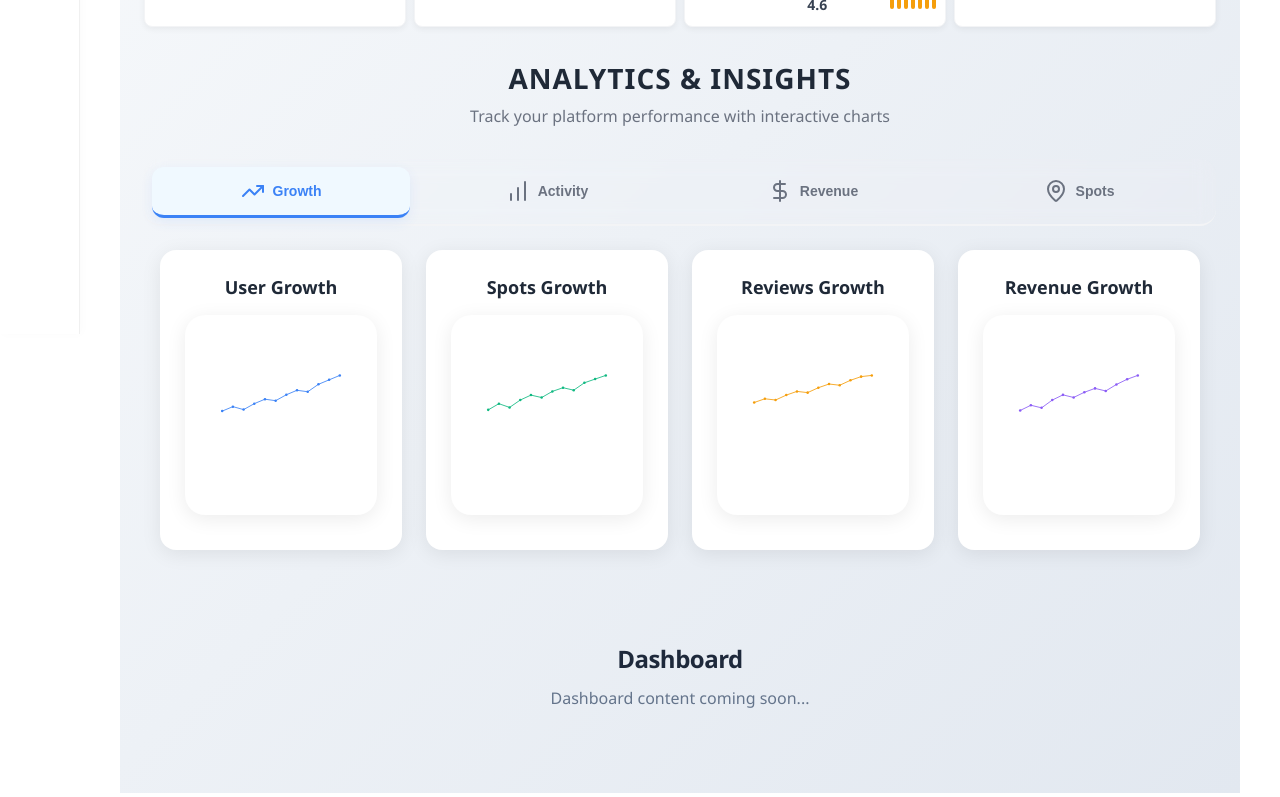
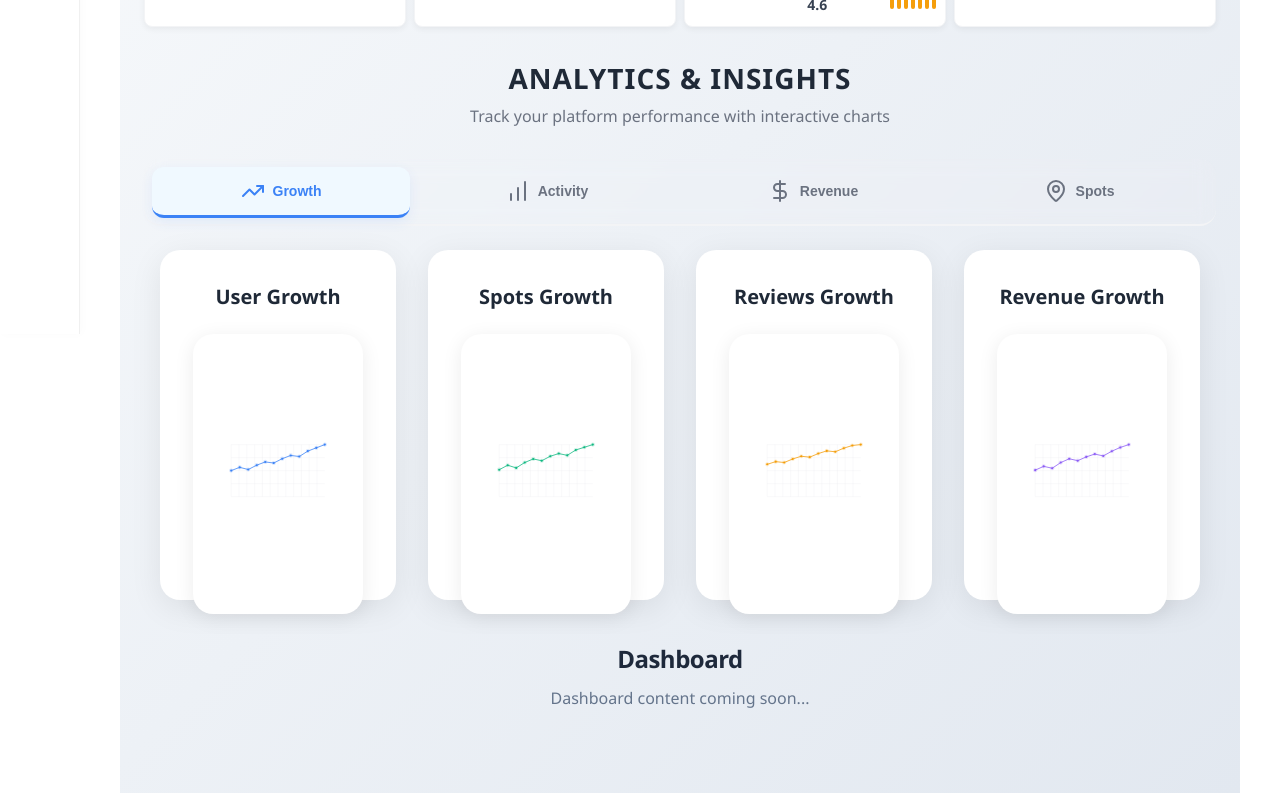
Before and after one commit to Sinxn-coder/chai-in, a React (Vite) app: page / in a window 1280 px wide. Shown: the part 466-1263 px from the top of the page. Built offline with nearby package versions, Linux system fonts and the light colour scheme.

Commit message:
Increase chart size and improve visual presentation

```diff
--- a/src/DashboardPage.css
+++ b/src/DashboardPage.css
@@ -343,40 +343,41 @@
 }
 
 .chart-content {
-  min-height: 400px;
+  min-height: 500px;
 }
 
 .chart-grid {
   display: grid;
-  grid-template-columns: repeat(auto-fit, minmax(300px, 1fr));
-  gap: 24px;
+  grid-template-columns: repeat(auto-fit, minmax(400px, 1fr));
+  gap: 32px;
 }
 
 .chart-card {
   background: white;
-  border-radius: 16px;
-  padding: 24px;
-  box-shadow: 0 4px 20px rgba(0, 0, 0, 0.08);
+  border-radius: 20px;
+  padding: 32px;
+  box-shadow: 0 8px 32px rgba(0, 0, 0, 0.08);
   border: 1px solid rgba(255, 255, 255, 0.2);
   transition: all 0.3s ease;
+  min-height: 350px;
 }
 
 .chart-card:hover {
-  transform: translateY(-4px);
-  box-shadow: 0 8px 30px rgba(0, 0, 0, 0.12);
+  transform: translateY(-8px);
+  box-shadow: 0 16px 64px rgba(0, 0, 0, 0.15);
 }
 
 .chart-card h3 {
-  font-size: 18px;
-  font-weight: 600;
-  color: #1f2937;
-  margin: 0 0 16px 0;
+  font-size: 20px;
+  font-weight: 700;
+  color: #1f2937;
+  margin: 0 0 24px 0;
   text-align: center;
 }
 
 .chart-container {
   position: relative;
-  height: 200px;
+  height: 280px;
   display: flex;
   align-items: center;
   justify-content: center;
@@ -385,26 +386,27 @@
 .chart-svg {
   width: 100%;
   height: 100%;
-  max-width: 300px;
+  max-width: 400px;
 }
 
 .chart-point {
   transition: all 0.3s ease;
+  cursor: pointer;
 }
 
 .chart-point:hover {
-  r: 5;
-  filter: drop-shadow(0 2px 4px rgba(0, 0, 0, 0.2));
+  r: 6;
+  filter: drop-shadow(0 4px 8px rgba(0, 0, 0, 0.3));
 }
 
 .chart-bars-container {
   display: flex;
   align-items: flex-end;
   justify-content: space-around;
-  height: 180px;
+  height: 240px;
   width: 100%;
-  gap: 8px;
-  padding: 0 10px;
+  gap: 12px;
+  padding: 0 20px;
 }
 
 .chart-bar-wrapper {
@@ -412,31 +414,34 @@
   flex-direction: column;
   align-items: center;
   flex: 1;
-  max-width: 40px;
+  max-width: 50px;
 }
 
 .chart-bar-fill {
   width: 100%;
-  border-radius: 4px 4px 0 0;
+  border-radius: 6px 6px 0 0;
   transition: all 0.3s ease;
   position: relative;
   display: flex;
   align-items: flex-start;
   justify-content: center;
-  padding-top: 4px;
+  padding-top: 8px;
+  min-height: 20px;
 }
 
 .chart-bar-fill:hover {
-  transform: scaleY(1.05);
-  filter: brightness(1.1);
+  transform: scaleY(1.08);
+  filter: brightness(1.15);
+  box-shadow: 0 8px 16px rgba(0, 0, 0, 0.2);
 }
 
 .chart-bar-value {
-  font-size: 10px;
-  font-weight: 600;
+  font-size: 12px;
+  font-weight: 700;
   color: white;
   opacity: 0;
   transition: opacity 0.3s ease;
+  text-shadow: 0 1px 2px rgba(0, 0, 0, 0.3);
 }
 
 .chart-bar-fill:hover .chart-bar-value {
@@ -444,10 +449,10 @@
 }
 
 .chart-bar-label {
-  font-size: 11px;
-  color: #6b7280;
-  margin-top: 8px;
-  font-weight: 500;
+  font-size: 12px;
+  color: #6b7280;
+  margin-top: 12px;
+  font-weight: 600;
 }
 
 /* Dashboard Empty */
--- a/src/DashboardPage.jsx
+++ b/src/DashboardPage.jsx
@@ -47,33 +47,69 @@ const DashboardPage = () => {
   const renderLineChart = (data, color) => {
     const maxValue = Math.max(...data);
     const points = data.map((value, index) => {
-      const x = (index / (data.length - 1)) * 280 + 10;
-      const y = 190 - (value / maxValue) * 170;
+      const x = (index / (data.length - 1)) * 360 + 20;
+      const y = 240 - (value / maxValue) * 200;
       return `${x},${y}`;
     }).join(' ');
 
     return (
-      <svg className="chart-svg" viewBox="0 0 300 200">
+      <svg className="chart-svg" viewBox="0 0 400 260">
+        {/* Grid lines */}
+        {[0, 1, 2, 3, 4].map((i) => (
+          <line
+            key={`h-${i}`}
+            x1="20"
+            y1={40 + i * 50}
+            x2="380"
+            y2={40 + i * 50}
+            stroke="#e5e7eb"
+            strokeWidth="1"
+          />
+        ))}
+        {[0, 1, 2, 3, 4, 5, 6, 7, 8, 9, 10, 11].map((i) => (
+          <line
+            key={`v-${i}`}
+            x1={20 + i * 30}
+            y1="40"
+            x2={20 + i * 30}
+            y2="240"
+            stroke="#e5e7eb"
+            strokeWidth="1"
+          />
+        ))}
+
+        {/* Data line */}
         <polyline
           points={points}
           fill="none"
           stroke={color}
-          strokeWidth="2"
+          strokeWidth="3"
           strokeLinecap="round"
           strokeLinejoin="round"
         />
+
+        {/* Data points */}
         {data.map((value, index) => {
-          const x = (index / (data.length - 1)) * 280 + 10;
-          const y = 190 - (value / maxValue) * 170;
+          const x = (index / (data.length - 1)) * 360 + 20;
+          const y = 240 - (value / maxValue) * 200;
           return (
+            <g key={index}>
               <circle
-              key={index}
                 cx={x}
                 cy={y}
-              r="3"
+                r="4"
                 fill={color}
                 className="chart-point"
               />
+              <circle
+                cx={x}
+                cy={y}
+                r="8"
+                fill={color}
+                fillOpacity="0.2"
+                className="chart-point"
+              />
+            </g>
           );
         })}
       </svg>
@@ -89,7 +125,7 @@ const DashboardPage = () => {
             <div
               className="chart-bar-fill"
               style={{
-                height: `${(value / maxValue) * 180}px`,
+                height: `${(value / maxValue) * 220}px`,
                 backgroundColor: color
               }}
             >
```
Lines whose indentation alone changed are shown as unchanged.
